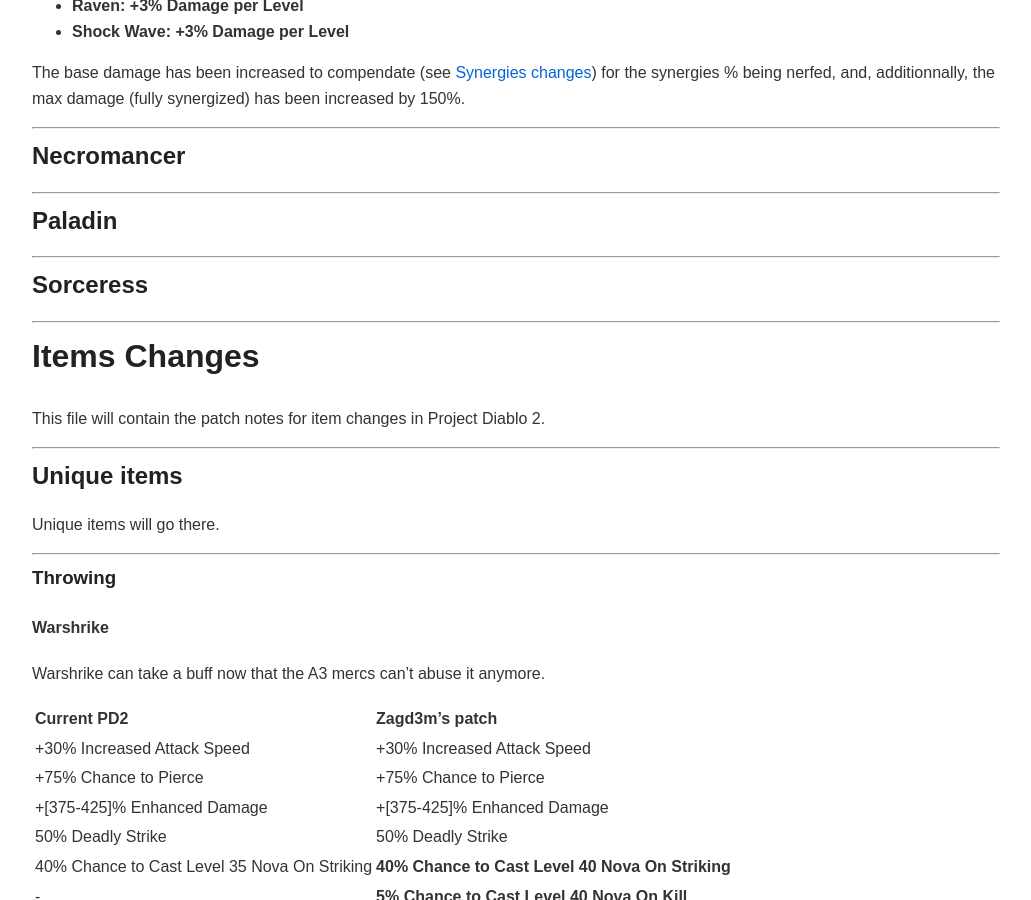
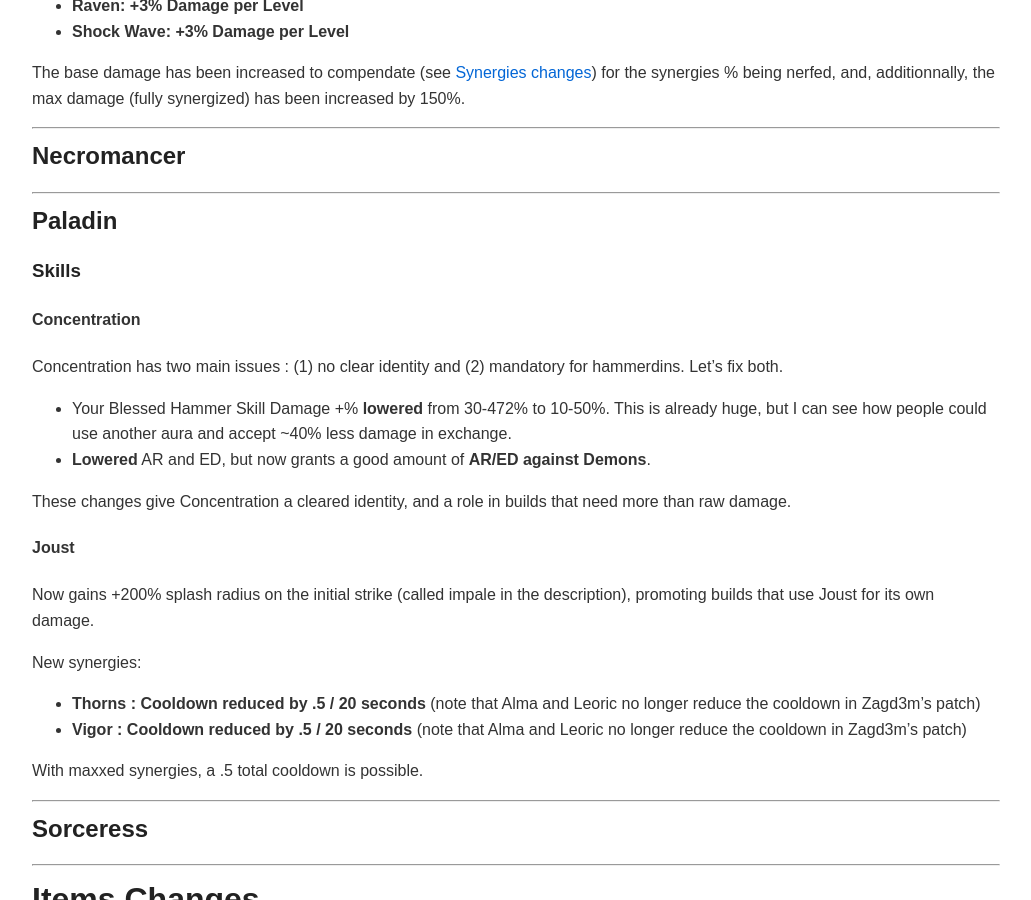
Before and after one commit to zagd3m/patchnotes, a Jekyll site: the page built from docs/full-notes.md, in a window 1280 px wide and 900 px high, scrolled down 1135 px. Shown: the whole window, without its empty margins (124-1155 px from the left). Built offline with Jekyll 4.4.1, drawn with Linux system fonts in a browser that asks for light colours; some of the changed text lies outside the part shown.

Commit message:
Changes to Joust and Conc.

````diff
--- a/docs/_includes/patch-sections/classes_paladin.md
+++ b/docs/_includes/patch-sections/classes_paladin.md
@@ -1 +1,23 @@
 ## Paladin
+
+### Skills
+
+#### Concentration
+
+Concentration has two main issues : (1) no clear identity and (2) mandatory for hammerdins. Let's fix both.
+
+- Your Blessed Hammer Skill Damage +% **lowered** from 30-472% to 10-50%. This is already huge, but I can see how people could use another aura and accept ~40% less damage in exchange.
+- **Lowered** AR and ED, but now grants a good amount of **AR/ED against Demons**.
+
+These changes give Concentration a cleared identity, and a role in builds that need more than raw damage.
+
+#### Joust
+
+Now gains +200% splash radius on the initial strike (called impale in the description), promoting builds that use Joust for its own damage.
+
+New synergies:
+
+- **Thorns : Cooldown reduced by .5 / 20 seconds** (note that Alma and Leoric no longer reduce the cooldown in Zagd3m's patch)
+- **Vigor : Cooldown reduced by .5 / 20 seconds** (note that Alma and Leoric no longer reduce the cooldown in Zagd3m's patch)
+
+With maxxed synergies, a .5 total cooldown is possible.
--- a/docs/_includes/patch-sections/items_uniques.md
+++ b/docs/_includes/patch-sections/items_uniques.md
@@ -78,6 +78,10 @@
 | Socketed (2)                                    | Socketed (2)                                   |
 | -                                               | **+[0-49] All Resistances (+0.5 per Character Level)** |
 
+#### Alma Negra
+
+No longer reduces Joust cooldown.
+
 ---
 
 ### Scepters
@@ -100,6 +104,14 @@
 | -                                               | **2% Chance to Cast Level 30 Holy Nova on Block** |
 | -                                               | **Adds 1-300 Lightning Damage**                   |
 | -                                               | **+[3-9] Lightning Absorb** |
+
+---
+
+### Swords
+
+#### Leoric
+
+No longer reduces Joust cooldown.
 
 ---
 
--- a/docs/_includes/patch-sections/systems_synergies.md
+++ b/docs/_includes/patch-sections/systems_synergies.md
@@ -1,8 +1,9 @@
 ## Synergies
 
-### Why should be rework synergies ?
+### Why synergies suck ... and how to fix it
 
-Synergies are the best way to erradicate build diversity. If PD2 sincerely wants to promote build diversity, it should lower synergies dramatically.
+Synergies are the best way to erradicate build diversity.
+If PD2 sincerely wants to promote build diversity, it should lower synergies % dramatically.
 
 Let me give you an example.
 
@@ -47,17 +48,21 @@
 
 By how much ?
 
-- Old damage was base * (100% + nb_synergies x 20 x synergy_percent)
-- New damage is new_base * (100% + nb_synergies x 20 x new_synergy_percent)
+```math
+old_damage = base * (100% + nb_synergies x 20 x synergy_percent)
+new_damage = new_base * (100% + nb_synergies x 20 x new_synergy_percent)
+```
 
 To have old = new, you need to have :
 
+```math
 new_base = base * (100% + nb_synergies x 20 x synergy_percent) / (100% + nb_synergies x 20 x new_synergy_percent)
+```
 
 Problem solved, thank you very much.
 
-Now, the truth is, such a simple approach doesn't take into accound lld / mld and progression in the mid game, so it might be improved. But it's a very reasonable starting point.
+*Now, the truth is, such a simple approach doesn't take into accound lld / mld and progression in the mid game, so it might be improved. But it's a very reasonable starting point.*
 
-### Conclusion
+### Conclusion regarding synergies
 
 This patch will suggest many drastic reductions to synergies % while adding that the base damage will be buffed. Assume the above is used.
````
